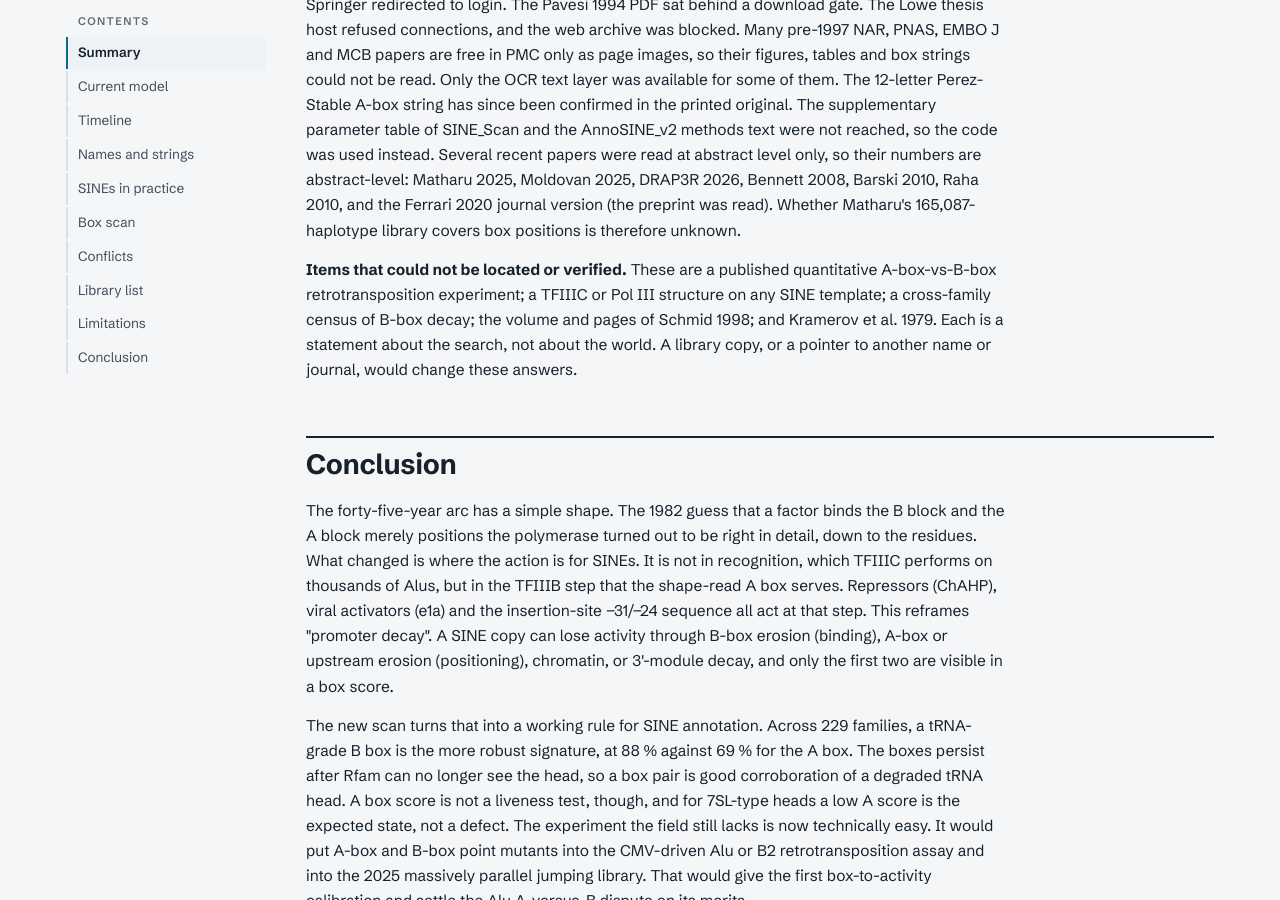
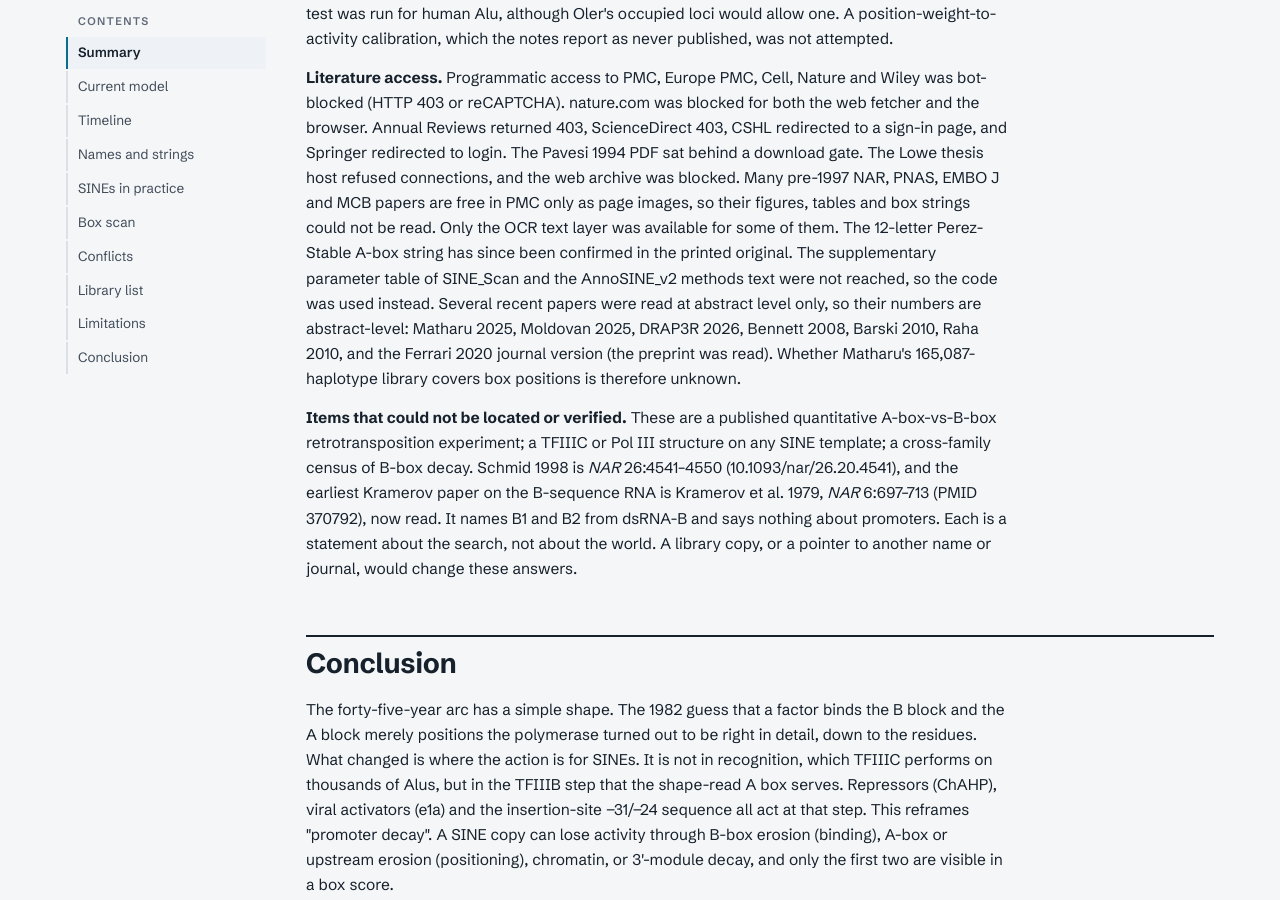
Before and after one commit to Toki-bio/knowlege, a Jekyll site: the page sines/pol3-box-atlas.html, which Jekyll copies as it is, in a window 1280 px wide and 900 px high, scrolled down 22768 px. Built offline with Jekyll 4.4.1, drawn with Linux system fonts in a browser that asks for light colours; some of the changed text lies outside the part shown.

Commit message:
sines/pol3: Kramerov 1979 (B1/B2 named from dsRNA-B), Schmid 1998 citation completed
Co-Authored-By: Claude Opus 5.5 <noreply@anthropic.com>

```diff
--- a/sines/pol3-box-atlas.html
+++ b/sines/pol3-box-atlas.html
@@ -193,6 +193,11 @@ footer p{max-width:90ch}
 <td>1979</td>
 <td>A tRNA gene "contains at least two sites promoting transcription", a 3′ regulatory site and a 5′ initiation site; 22 bp of 5′ flank suffice</td>
 <td><a target="_blank" rel="noopener noreferrer" href="https://pubmed.ncbi.nlm.nih.gov/537910/">Kressmann et al.</a>; <a target="_blank" rel="noopener noreferrer" href="https://pubmed.ncbi.nlm.nih.gov/288049/">Telford et al.</a></td>
+</tr>
+<tr>
+<td>1979</td>
+<td>Mouse sequences B1 and B2 named, as the two abundant classes of snap-back double-stranded pre-mRNA ("dsRNA-B"). No promoter is discussed yet; B1 copies are near-identical and B2 copies differ by up to 9 %</td>
+<td><a target="_blank" rel="noopener noreferrer" href="https://doi.org/10.1093/nar/6.2.697">Kramerov et al.</a></td>
 </tr>
 <tr>
 <td>1980</td>
@@ -1008,7 +1013,7 @@ footer p{max-width:90ch}
 </tr>
 <tr>
 <td>Schmid CW (1998) Does SINE evolution preclude Alu function?</td>
-<td>PMID 9753719 (volume/pages not retrieved)</td>
+<td>10.1093/nar/26.20.4541; PMID 9753719; NAR 26:4541–4550</td>
 <td>The pre-2000 "most Alus are dead" position</td>
 <td>Metadata call failed</td>
 </tr>
@@ -1109,16 +1114,16 @@ footer p{max-width:90ch}
 <td><strong>Obtained 2026-10-28</strong> (user's library PDF) and folded in; my earlier PubMed search had missed it</td>
 </tr>
 <tr>
-<td>Kramerov et al. (1979)</td>
-<td>could not locate</td>
-<td>Possible earliest Kramerov-lab SINE paper</td>
-<td>Could not locate; earliest found is 1980</td>
+<td>Kramerov DA et al. (1979) Long double-stranded sequences (dsRNA-B) of nuclear pre-mRNA consist of a few highly abundant classes of sequences. NAR 6:697–713</td>
+<td>10.1093/nar/6.2.697; PMID 370792</td>
+<td>dsRNA-B, the RNA that gave B1 and B2 their names</td>
+<td><strong>Obtained 2026-10-28</strong> (user). The B1/B2 names come from dsRNA-B; there is no Pol III or promoter content</td>
 </tr>
 </tbody>
 </table></div></section><section id="limits"><h2>Every limitation of access or computing, listed</h2><p>No direction was dropped. Each is listed below with what stopped it and what would complete it. <strong>Server access.</strong> Therioserver (188.44.47.123) failed six OpenSSH attempts and one ssh-keyscan with "banner exchange: Connection timed out", and the user reports it as temporarily unavailable. DRAGEN (copilot@100.104.25.22) timed out twice. Tailscale reached it only by DERP relay while the laptop sat behind the NAU proxy, which is known to block Tailscale-carried SSH. The scan therefore ran on KIT, which forced four deviations. The 229-consensus local SINEBase copy replaced the 231-sequence <code>therioserver:/home/toki/SINEs_post2015.fas</code>, so up to two families are not scored. Three Rfam models replaced the full Rfam.cm. tRNAscan-SE, which is not installed on KIT, was replaced by GtRNAdb's own tRNAscan-SE output for intron coordinates. The Dfam curated SINE set at <code>therioserver:/home/toki/refs/dfam_current/</code> was not used. The ready therioserver pipeline, <code>C:\work\Raks_COI\research_notes\Pol III A and B boxes in SINEs\data\run_polIII_boxes.sh</code>, will redo the run with all four restored once the server answers.</p>
 <p><strong>Computation not yet done.</strong> No copy-level box census of SINEs in any genome was made, only family consensi, so decay among genomic copies, which drives the Carrière and Oler occupancy results, is unmeasured here. The SINEBase website head annotations (column <code>head_SINEBase</code>) are still empty, so the "none" class mixes decayed tRNA heads, U-snRNA heads and true non-RNA cases. No tRNA isotype was assigned. The matrices are trained on human hg19 tRNAs only. Plant, insect or fish tRNA training sets would be needed for those SINEs. The null uses 20 shuffles per consensus, which is coarse. The minus strand was not scanned. No box-quality-vs-occupancy test was run for human Alu, although Oler's occupied loci would allow one. A position-weight-to-activity calibration, which the notes report as never published, was not attempted.</p>
 <p><strong>Literature access.</strong> Programmatic access to PMC, Europe PMC, Cell, Nature and Wiley was bot-blocked (HTTP 403 or reCAPTCHA). nature.com was blocked for both the web fetcher and the browser. Annual Reviews returned 403, ScienceDirect 403, CSHL redirected to a sign-in page, and Springer redirected to login. The Pavesi 1994 PDF sat behind a download gate. The Lowe thesis host refused connections, and the web archive was blocked. Many pre-1997 NAR, PNAS, EMBO J and MCB papers are free in PMC only as page images, so their figures, tables and box strings could not be read. Only the OCR text layer was available for some of them. The 12-letter Perez-Stable A-box string has since been confirmed in the printed original. The supplementary parameter table of SINE_Scan and the AnnoSINE_v2 methods text were not reached, so the code was used instead. Several recent papers were read at abstract level only, so their numbers are abstract-level: Matharu 2025, Moldovan 2025, DRAP3R 2026, Bennett 2008, Barski 2010, Raha 2010, and the Ferrari 2020 journal version (the preprint was read). Whether Matharu's 165,087-haplotype library covers box positions is therefore unknown.</p>
-<p><strong>Items that could not be located or verified.</strong> These are a published quantitative A-box-vs-B-box retrotransposition experiment; a TFIIIC or Pol III structure on any SINE template; a cross-family census of B-box decay; the volume and pages of Schmid 1998; and Kramerov et al. 1979. Each is a statement about the search, not about the world. A library copy, or a pointer to another name or journal, would change these answers.</p></section><section id="conclusion"><h2>Conclusion</h2><p>The forty-five-year arc has a simple shape. The 1982 guess that a factor binds the B block and the A block merely positions the polymerase turned out to be right in detail, down to the residues. What changed is where the action is for SINEs. It is not in recognition, which TFIIIC performs on thousands of Alus, but in the TFIIIB step that the shape-read A box serves. Repressors (ChAHP), viral activators (e1a) and the insertion-site −31/−24 sequence all act at that step. This reframes "promoter decay". A SINE copy can lose activity through B-box erosion (binding), A-box or upstream erosion (positioning), chromatin, or 3′-module decay, and only the first two are visible in a box score.</p>
+<p><strong>Items that could not be located or verified.</strong> These are a published quantitative A-box-vs-B-box retrotransposition experiment; a TFIIIC or Pol III structure on any SINE template; a cross-family census of B-box decay. Schmid 1998 is <em>NAR</em> 26:4541–4550 (10.1093/nar/26.20.4541), and the earliest Kramerov paper on the B-sequence RNA is Kramerov et al. 1979, <em>NAR</em> 6:697–713 (PMID 370792), now read. It names B1 and B2 from dsRNA-B and says nothing about promoters. Each is a statement about the search, not about the world. A library copy, or a pointer to another name or journal, would change these answers.</p></section><section id="conclusion"><h2>Conclusion</h2><p>The forty-five-year arc has a simple shape. The 1982 guess that a factor binds the B block and the A block merely positions the polymerase turned out to be right in detail, down to the residues. What changed is where the action is for SINEs. It is not in recognition, which TFIIIC performs on thousands of Alus, but in the TFIIIB step that the shape-read A box serves. Repressors (ChAHP), viral activators (e1a) and the insertion-site −31/−24 sequence all act at that step. This reframes "promoter decay". A SINE copy can lose activity through B-box erosion (binding), A-box or upstream erosion (positioning), chromatin, or 3′-module decay, and only the first two are visible in a box score.</p>
 <p>The new scan turns that into a working rule for SINE annotation. Across 229 families, a tRNA-grade B box is the more robust signature, at 88 % against 69 % for the A box. The boxes persist after Rfam can no longer see the head, so a box pair is good corroboration of a degraded tRNA head. A box score is not a liveness test, though, and for 7SL-type heads a low A score is the expected state, not a defect. The experiment the field still lacks is now technically easy. It would put A-box and B-box point mutants into the CMV-driven Alu or B2 retrotransposition assay and into the 2025 massively parallel jumping library. That would give the first box-to-activity calibration and settle the Alu A-versus-B dispute on its merits.</p></section>
 </main>
 </div>
```
Also changed, not shown: sines/pol3-a-b-boxes.md (+4 -3 lines).
